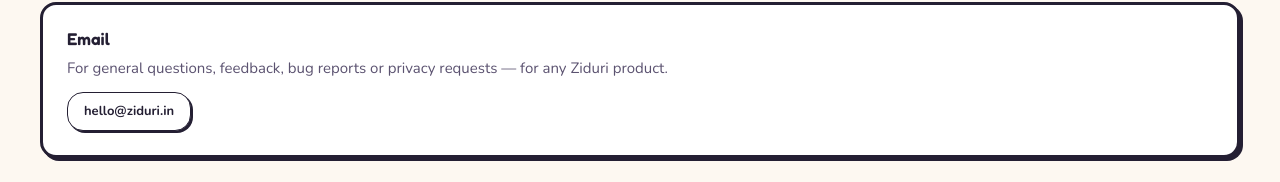
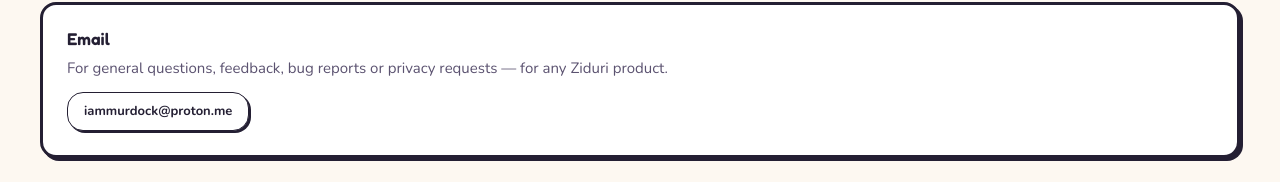
Before and after one commit to tungnath/ziduri, a plain HTML site: page contact/index.html in a window 1280 px wide. Shown: the part 361-543 px from the top of the page. Drawn offline with nearby package versions, Linux system fonts and the light colour scheme.

Commit message:
udpated the contact email

```diff
--- a/contact/index.html
+++ b/contact/index.html
@@ -73,7 +73,7 @@
       <div class="feature-item">
         <h2 class="feature-item__title">Email</h2>
         <p class="feature-item__desc">For general questions, feedback, bug reports or privacy requests — for any Ziduri product.</p>
-        <p style="margin-top: var(--z-space-3);"><a class="btn btn-secondary btn--sm" href="mailto:hello@ziduri.in">hello@ziduri.in</a></p>
+        <p style="margin-top: var(--z-space-3);"><a class="btn btn-secondary btn--sm" href="mailto:iammurdock@proton.me">iammurdock@proton.me</a></p>
       </div>
     </div>
     <div class="callout" style="margin-top: var(--z-space-6);">
```
